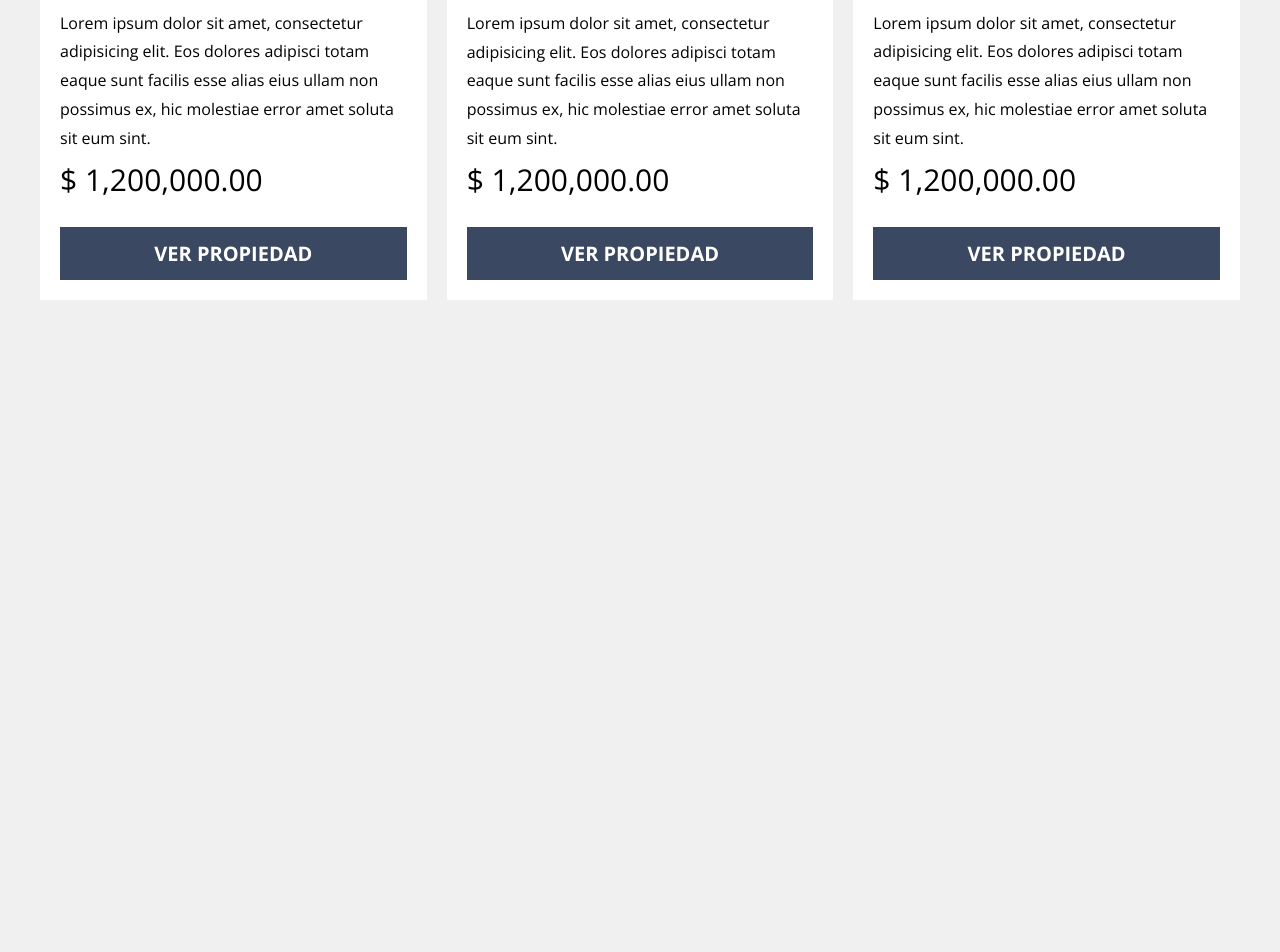
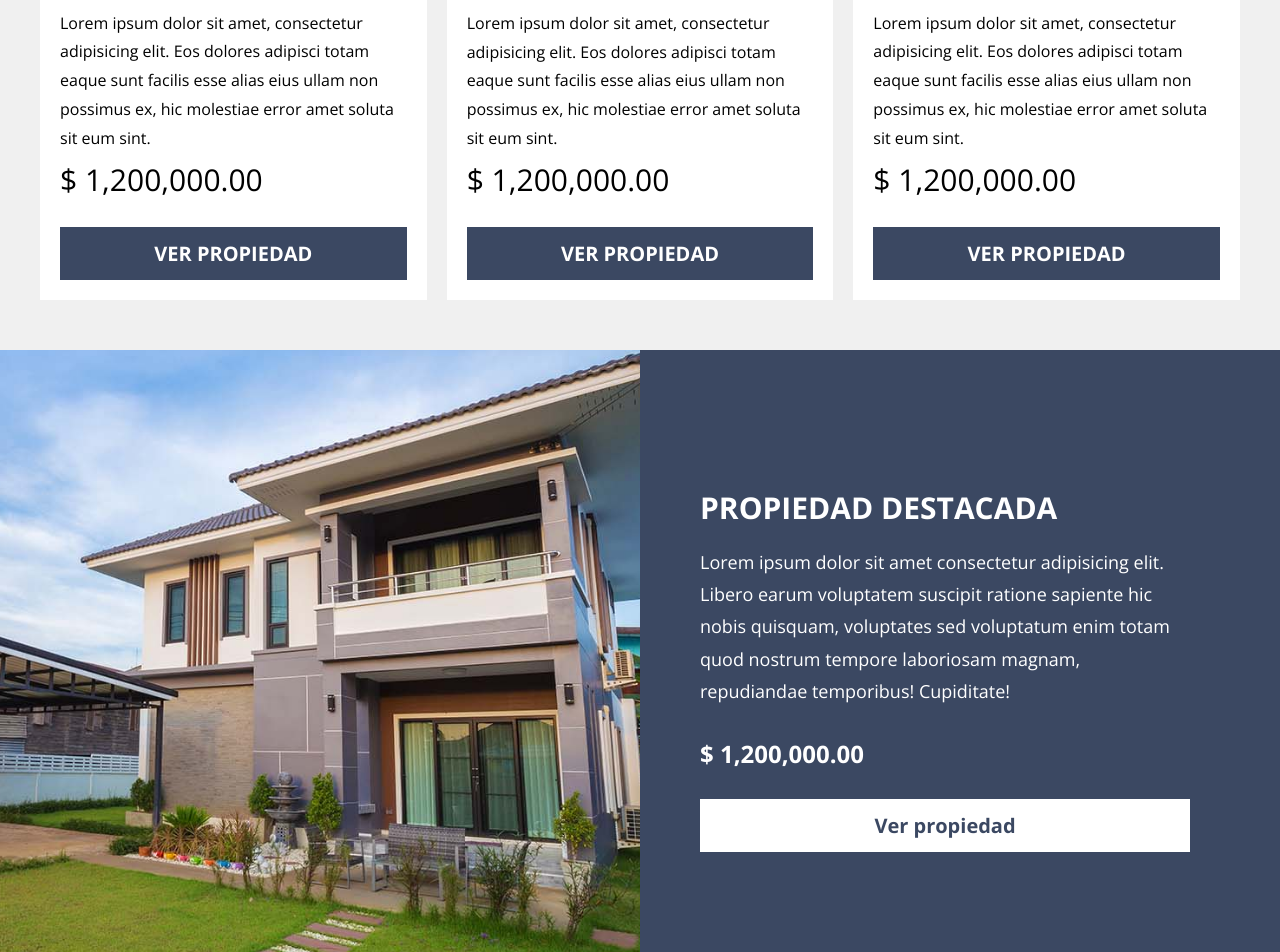
Before and after one commit to Naibaf93/Real-State, a website: page index.html in a window 1280 px wide. Shown: the part 1634-2586 px from the top of the page. Before the commit the page ends 1934 px from the top, so only its background shows below. Drawn offline with nearby package versions, Linux system fonts and the light colour scheme.

Commit message:
css a propiedad destacada

```diff
--- a/index.html
+++ b/index.html
@@ -107,5 +107,16 @@
             </div><!--Propiedad-->
         </div>
     </main>
+
+    <section class="destacada">
+        <div class="destacada__grid contenedor">
+            <div class="destacada__contenido">
+                <h3 class="destacada__heading">Propiedad Destacada</h3>
+                <p class="destacada__texto">Lorem ipsum dolor sit amet consectetur adipisicing elit. Libero earum voluptatem suscipit ratione sapiente hic nobis quisquam, voluptates sed voluptatum enim totam quod nostrum tempore laboriosam magnam, repudiandae temporibus! Cupiditate!</p>
+                <p class="destacada__precio">$ 1,200,000.00</p>
+                <a href="#" class="destacada__enlace">Ver propiedad</a>
+            </div>
+        </div>
+    </section>
 </body>
 </html>
--- /dev/null
+++ b/src/scss/ui/contenido/_destacada.scss
@@ -0,0 +1,60 @@
+@use 'base/variables' as v;
+@use 'base/mixins' as m;
+
+.destacada {
+    margin-top: 5rem;
+    background-image: linear-gradient(to bottom, transparent 0%, transparent 50%, v.$primario 50%, v.$primario 100%), url(../img/destacada.jpg);
+    background-size: 100%, cover;
+    background-position: bottom, -100rem -35rem;
+    background-repeat: no-repeat;
+
+    @include m.tablet {
+        background-position: center, -50rem -25rem;
+    }
+
+    @include m.desktop {
+        background-image: linear-gradient(to right, transparent 0%, transparent 50%, v.$primario 50%, v.$primario 100%), url(../img/destacada.jpg);
+        background-position: center, -50rem center;
+    }
+
+    &__grid {
+        display: grid;
+        grid-template-rows: repeat(2, 1fr);
+
+        @include m.desktop {
+            grid-template-rows: unset;
+            @include m.grid(2, 2rem)
+        }
+    }
+
+    &__contenido {
+        padding: 5rem;
+        grid-row: 2 / 3;
+
+        @include m.desktop {
+            padding: 10rem 5rem;
+            grid-column: 2 / 3;
+        }
+    }
+
+    &__heading {
+        color: v.$blanco;
+        text-transform: uppercase;
+    }
+
+    &__texto {
+        color: v.$blanco;
+        font-size: 1.8rem;
+    }
+
+    &__precio {
+        color: v.$blanco;
+        font-size: 2.4rem;
+        font-weight: 700;
+    }
+
+    &__enlace {
+        @include m.boton(v.$blanco, v.$primario);
+        display: block;
+    }
+}
--- a/src/scss/ui/contenido/_index.scss
+++ b/src/scss/ui/contenido/_index.scss
@@ -1 +1,2 @@
 @forward 'propiedades';
+@forward 'destacada';
```
Also changed, not shown: build/css/app.css, 1 other file.
